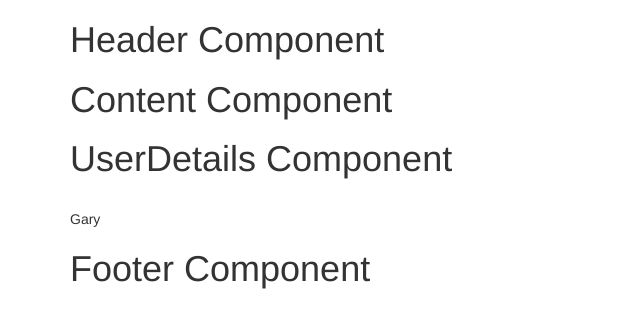
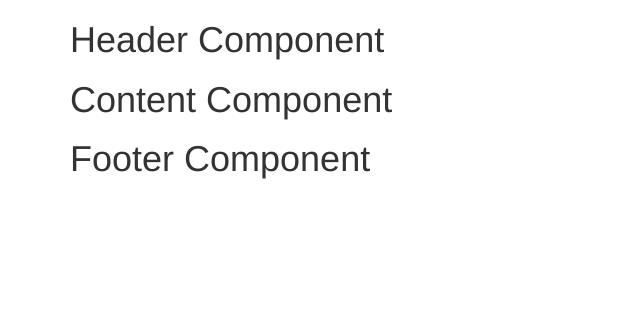
Before and after one commit to shashi20170925/retreat-20171009, a React (Create React App) app in the folder react-intro/: page / in a window 1280 px wide. Shown: the top 328 px of the page, without its empty margins (0-640 px from the left). Built offline with nearby package versions, Linux system fonts and the light colour scheme.

Commit message:
bringing back o MoreOnComponent

```diff
--- a/react-intro/src/components/Content.js
+++ b/react-intro/src/components/Content.js
@@ -1,11 +1,11 @@
 import React, { Component } from 'react';
-import UserDetails from './UserDetails';
+
 class Content extends Component {
   render() {
     return (
       <div>
           <h1>Content Component</h1>
-          <UserDetails userName={"Gary"}/>
+
       </div>
     );
   }
--- a/react-intro/src/components/UserDetails.js
+++ b/react-intro/src/components/UserDetails.js
@@ -6,7 +6,6 @@ class UserDetails extends Component {
       <div>
           <h1>UserDetails Component </h1>
           <br/>
-          <p>{this.props.userName}</p>
       </div>
     );
   }
```
